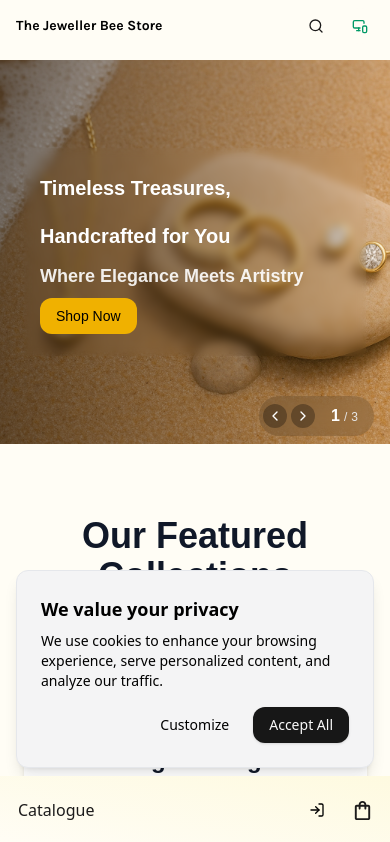
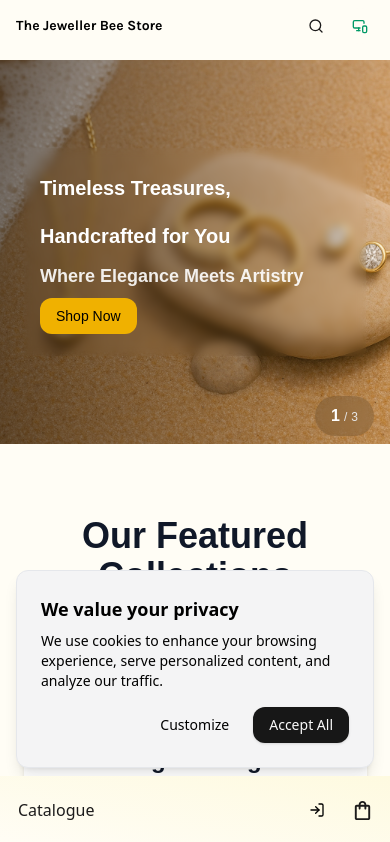
Before and after one commit to geekyjoe/tjb, a React (Vite) app: page / in a window 390 px wide. Shown: the top 842 px of the page. Built offline with nearby package versions, Linux system fonts and the light colour scheme; a web font is replaced by a local one.

Commit message:
added: an condition to reset the slide timer on touch

```diff
--- a/src/components/HC.jsx
+++ b/src/components/HC.jsx
@@ -1,4 +1,4 @@
-import { useState, useEffect } from "react";
+import { useState, useEffect, useRef } from "react";
 import { Link } from "react-router-dom";
 import { ChevronLeft, ChevronRight } from "lucide-react";
 
@@ -7,6 +7,7 @@ export default function HeroCarousel() {
   const [direction, setDirection] = useState(0); // -1 for left, 1 for right
   const [touchStart, setTouchStart] = useState(0);
   const [touchEnd, setTouchEnd] = useState(0);
+  const intervalRef = useRef(null);
 
   const slides = [
     {
@@ -26,6 +27,14 @@ export default function HeroCarousel() {
     },
   ];
 
+  // Function to reset the auto-advance timer
+  const resetTimer = () => {
+    if (intervalRef.current) {
+      clearInterval(intervalRef.current);
+    }
+    intervalRef.current = setInterval(nextSlide, 7500);
+  };
+
   const nextSlide = () => {
     setDirection(1);
     setCurrentSlide((prev) => (prev === slides.length - 1 ? 0 : prev + 1));
@@ -44,6 +53,8 @@ export default function HeroCarousel() {
   // Handle touch events for swipe gestures
   const handleTouchStart = (e) => {
     setTouchStart(e.targetTouches[0].clientX);
+    // Reset timer when touch is detected
+    resetTimer();
   };
 
   const handleTouchMove = (e) => {
@@ -54,18 +65,26 @@ export default function HeroCarousel() {
     if (touchStart - touchEnd > 75) {
       // Swipe left
       nextSlide();
+      // Reset timer after swipe action
+      resetTimer();
     }
 
     if (touchEnd - touchStart > 75) {
       // Swipe right
       prevSlide();
+      // Reset timer after swipe action
+      resetTimer();
     }
   };
 
-  // Auto advance slides every 5 seconds
+  // Auto advance slides every 7.5 seconds
   useEffect(() => {
-    const interval = setInterval(nextSlide, 7500);
-    return () => clearInterval(interval);
+    intervalRef.current = setInterval(nextSlide, 7500);
+    return () => {
+      if (intervalRef.current) {
+        clearInterval(intervalRef.current);
+      }
+    };
   }, []);
 
   return (
@@ -166,8 +185,11 @@ export default function HeroCarousel() {
       {/* Carousel Controls - Bottom Right, with responsive positioning */}
       <div className="absolute bottom-4 md:bottom-0 right-4 md:right-6 flex items-center space-x-1 md:space-x-2 max-md:bg-black/15 max-md:backdrop-blur-sm p-1 rounded-full z-1">
         <button
-          onClick={prevSlide}
-          className="p-1 md:p-2 bg-black/30 hover:bg-black/50 rounded-full text-white transition-colors duration-300"
+          onClick={() => {
+            prevSlide();
+            resetTimer();
+          }}
+          className="hidden md:block p-1 md:p-2 bg-black/30 hover:bg-black/50 rounded-full text-white transition-colors duration-300"
           aria-label="Previous slide"
         >
           <ChevronLeft size={16} className="md:hidden" />
@@ -175,8 +197,11 @@ export default function HeroCarousel() {
         </button>
 
         <button
-          onClick={nextSlide}
-          className="p-1 md:p-2 bg-black/30 hover:bg-black/50 rounded-full text-white transition-colors duration-300"
+          onClick={() => {
+            nextSlide();
+            resetTimer();
+          }}
+          className="hidden md:block p-1 md:p-2 bg-black/30 hover:bg-black/50 rounded-full text-white transition-colors duration-300"
           aria-label="Next slide"
         >
           <ChevronRight size={16} className="md:hidden" />
```
